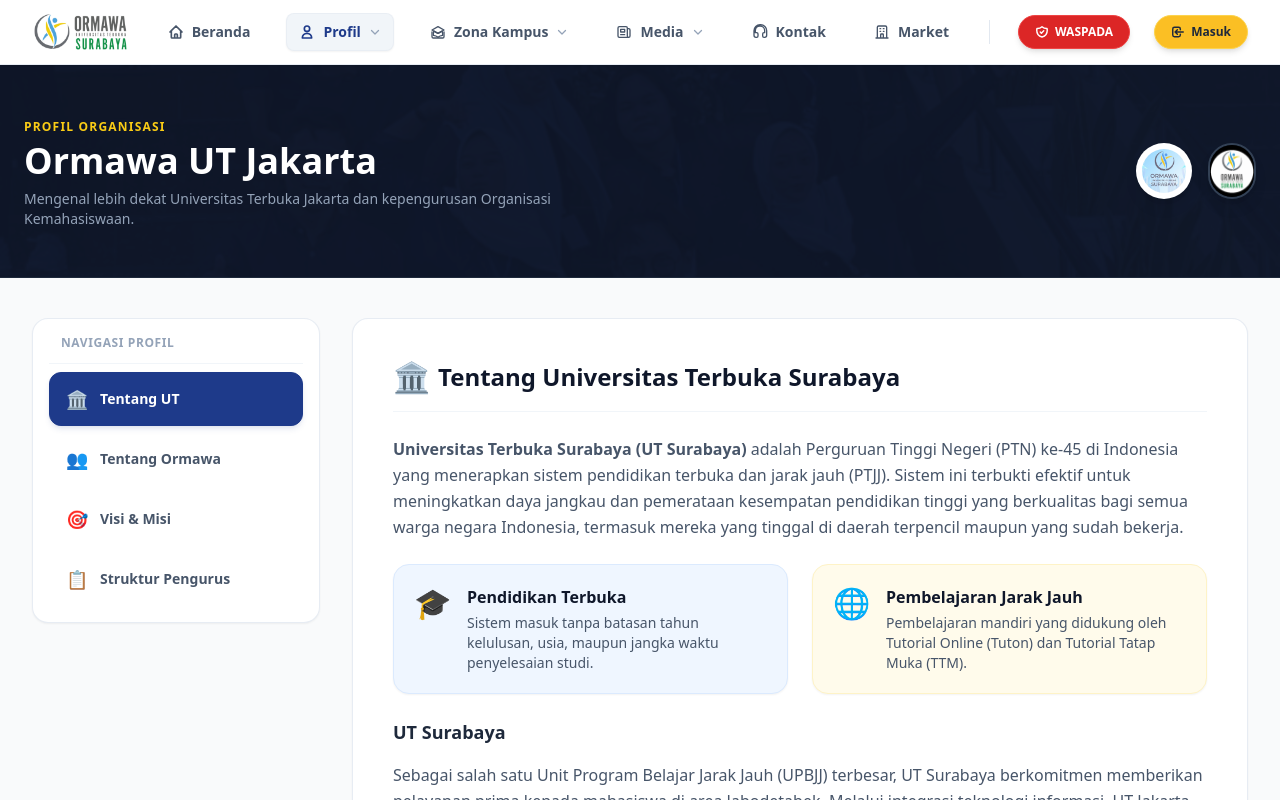
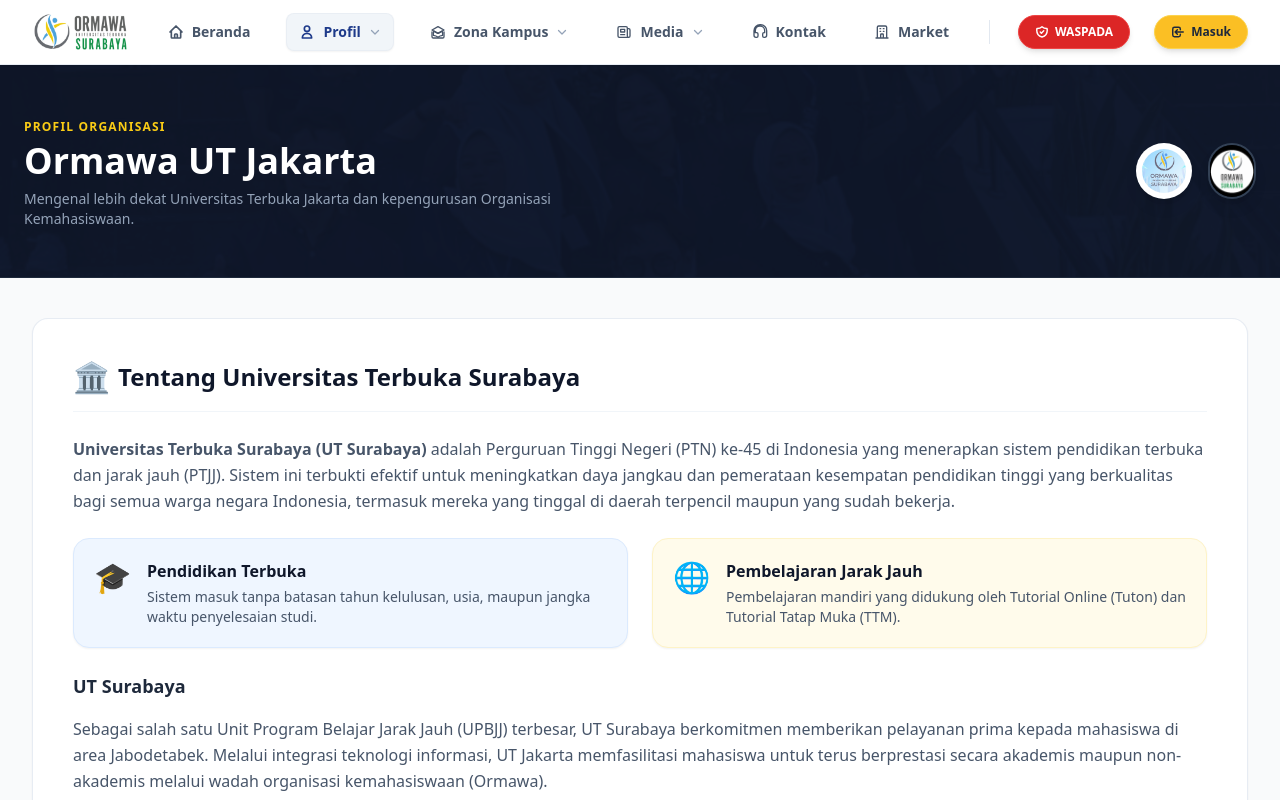
Before and after one commit to ormawautsby/ormawautsby, a Nuxt app: page /profil/tentang-ut in a window 1280 px wide. Shown: the top 800 px of the page. Built offline with nearby package versions, Linux system fonts and the light colour scheme.

Commit message:
update tampilan profile tanpa navigasi langsung tertuju ke sub yang diklik di profile

```diff
--- a/app/pages/profil.vue
+++ b/app/pages/profil.vue
@@ -18,49 +18,14 @@
       </div>
     </section>
 
-    <!-- Main Section with Sidebar -->
+    <!-- Main Content (tanpa sidebar navigasi) -->
     <main class="max-w-7xl mx-auto px-4 sm:px-6 lg:px-8 py-10">
-      <div class="flex flex-col lg:flex-row gap-8">
-
-        <!-- Sidebar Navigation -->
-        <aside class="w-full lg:w-72 shrink-0">
-          <div class="bg-white rounded-2xl border border-slate-200/80 p-4 shadow-sm space-y-1.5 sticky top-20">
-            <div class="px-3 pb-3 border-b border-slate-100 mb-2">
-              <h2 class="text-xs font-bold uppercase tracking-wider text-slate-400">Navigasi Profil</h2>
-            </div>
-
-            <NuxtLink
-              v-for="item in subMenuItems"
-              :key="item.link"
-              :to="item.link"
-              :class="[
-                'flex items-center gap-3 px-4 py-3 rounded-xl text-sm font-bold transition-all duration-200 border',
-                $route.path === item.link
-                  ? 'bg-blue-900 text-white shadow-md border-blue-900 shadow-blue-900/10'
-                  : 'text-slate-600 border-transparent hover:bg-slate-50 hover:text-slate-900 hover:border-slate-100'
-              ]"
-            >
-              <!-- Dynamic Icon based on Link -->
-              <span class="text-lg">{{ item.icon }}</span>
-              {{ item.label }}
-            </NuxtLink>
-          </div>
-        </aside>
-
-        <!-- Main Nested Page Content -->
-        <div class="flex-1 bg-white rounded-2xl border border-slate-200/80 p-6 md:p-10 shadow-sm min-h-[500px] transition-all">
-          <NuxtPage />
-        </div>
+      <div class="bg-white rounded-2xl border border-slate-200/80 p-6 md:p-10 shadow-sm min-h-[500px] transition-all">
+        <NuxtPage />
       </div>
     </main>
   </div>
 </template>
 
 <script setup lang="ts">
-const subMenuItems = [
-  { label: 'Tentang UT', link: '/profil/tentang-ut', icon: '🏛️' },
-  { label: 'Tentang Ormawa', link: '/profil/tentang-ormawa', icon: '👥' },
-  { label: 'Visi & Misi', link: '/profil/visi-misi', icon: '🎯' },
-  { label: 'Struktur Pengurus', link: '/profil/struktur-pengurus', icon: '📋' }
-]
 </script>
--- a/nuxt.config.ts
+++ b/nuxt.config.ts
@@ -1,15 +1,21 @@
 // nuxt.config.ts
 export default defineNuxtConfig({
-  compatibilityDate: '2024-11-01', // Sesuaikan dengan bawaan Nuxt Anda
+  compatibilityDate: '2024-11-01',
   devtools: { enabled: true },
+
+  // Mode SPA — menghasilkan satu index.html yang cocok untuk Firebase Hosting
+  ssr: false,
+
   modules: [
-    '@pinia/nuxt', // Menambahkan Pinia ke dalam Nuxt
+    '@pinia/nuxt',
     '@nuxtjs/tailwindcss'
   ],
+
   nitro: {
     prerender: {
-      failOnError: false, // Mengabaikan error 404 untuk halaman yang belum dibuat
-      crawlLinks: false
+      failOnError: false,
+      crawlLinks: true,       // Aktifkan agar Nuxt menemukan semua halaman
+      routes: ['/']            // Mulai crawl dari halaman utama
     }
   }
 })
```
Also changed, not shown: 1 other file (tests, documents, lock files or other folders).
